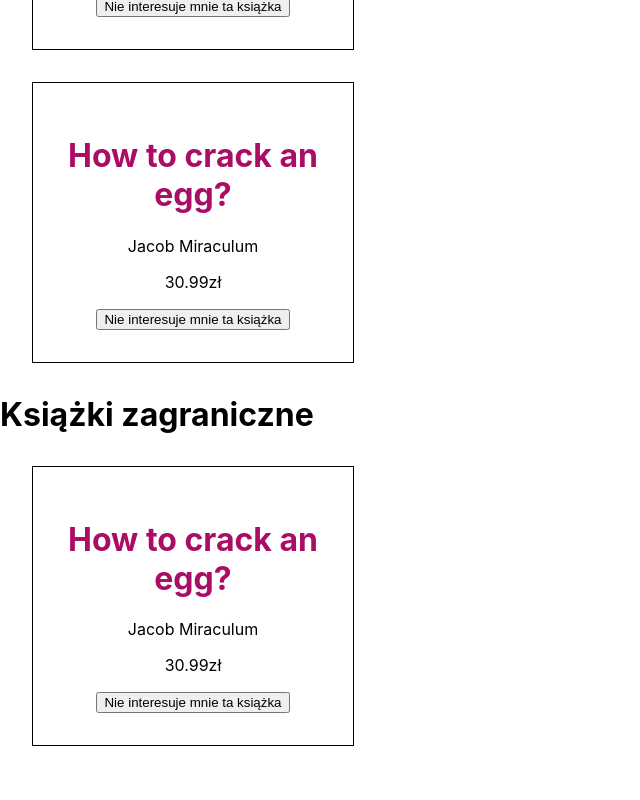
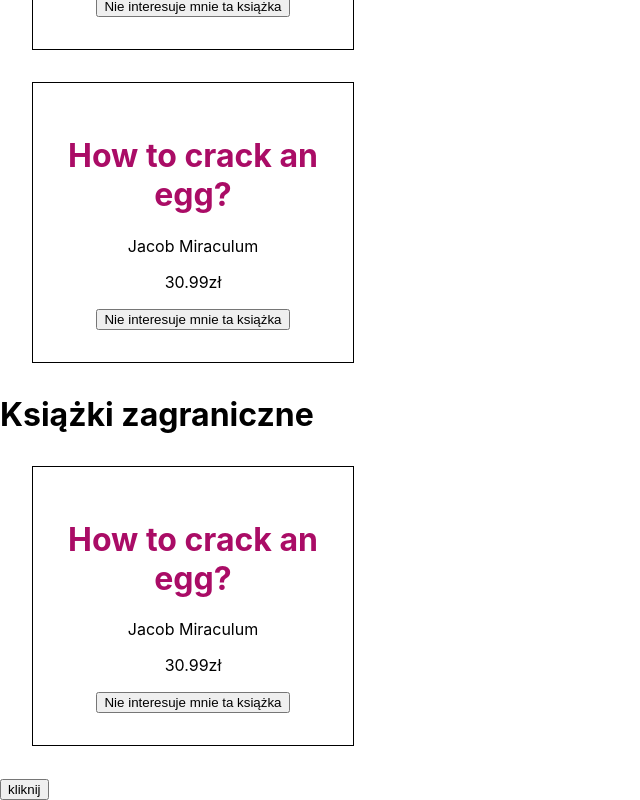
Before and after one commit to KubaZelek/projektreact, a React (Create React App) app: page / in a window 1280 px wide. Shown: the part 1348-2148 px from the top of the page, without its empty margins (0-640 px from the left). Before the commit the page ends 2126 px from the top, so only its background shows below. Built offline with nearby package versions, Linux system fonts and the light colour scheme.

Commit message:
Uzycie useEffect

```diff
--- a/src/Home.js
+++ b/src/Home.js
@@ -1,4 +1,4 @@
-import { useState } from 'react';
+import { useState, useEffect} from 'react';
 import BlogList from './BlogList';
 import './index.css';
 
@@ -12,21 +12,23 @@
 
 
     ])
+    const [name, setName] = useState('Mario');
 
     const handleDelete = (id) =>{
         const newBlogs = blogs.filter((blog) => blog.id !== id);
         setBlog(newBlogs);
-        if(newBlogs.length === 0){
-            console.log("pusto");
-        }
+
     }
+    useEffect(() => {
+        console.log(name);
+    }, [name])
     return (
 
         <div>
 
         <BlogList blogs={blogs} title="Wszystkie książki" handleDelete={handleDelete}/>
         <BlogList blogs={blogs.filter((blog) => blog.country !== "Poland" )} title="Książki zagraniczne"/>
-
+        <button onClick={() => setName('Luigi')}>kliknij</button>
 
         </div>
 
```
